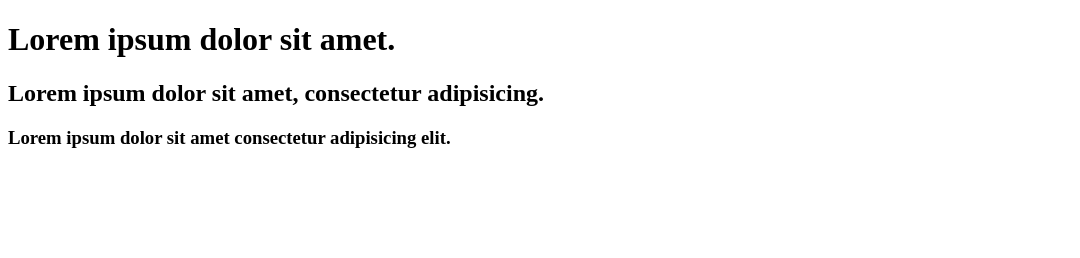
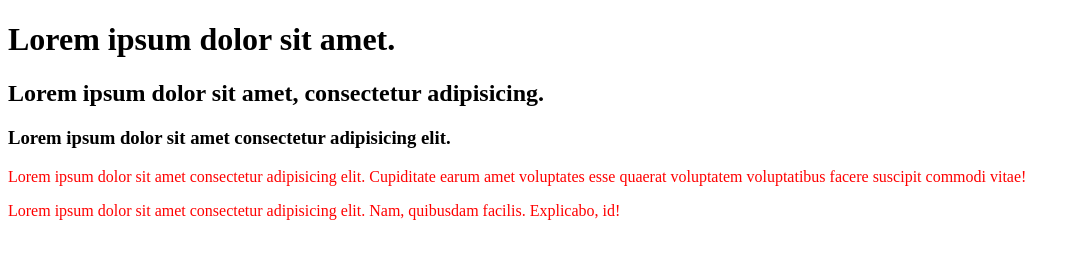
Before and after one commit to RsRuh/my-second-repo, a plain HTML site: page index.html in a window 1280 px wide. Shown: the whole page, without its empty margins (0-1080 px from the left). Drawn offline with Linux system fonts and the light colour scheme.

Commit message:
color change

```diff
--- a/index.html
+++ b/index.html
@@ -5,10 +5,13 @@
     <meta http-equiv="X-UA-Compatible" content="IE=edge">
     <meta name="viewport" content="width=device-width, initial-scale=1.0">
     <title>My second github repo</title>
+    <link rel="stylesheet" href="style.css">
 </head>
 <body>
     <h1>Lorem ipsum dolor sit amet.</h1>
     <h2>Lorem ipsum dolor sit amet, consectetur adipisicing.</h2>
     <h3>Lorem ipsum dolor sit amet consectetur adipisicing elit.</h3>
+    <p>Lorem ipsum dolor sit amet consectetur adipisicing elit. Cupiditate earum amet voluptates esse quaerat voluptatem voluptatibus facere suscipit commodi vitae!</p>
+    <p>Lorem ipsum dolor sit amet consectetur adipisicing elit. Nam, quibusdam facilis. Explicabo, id!</p>
 </body>
 </html>
--- /dev/null
+++ b/style.css
@@ -0,0 +1,3 @@
+p{
+    color: red;
+}
```
